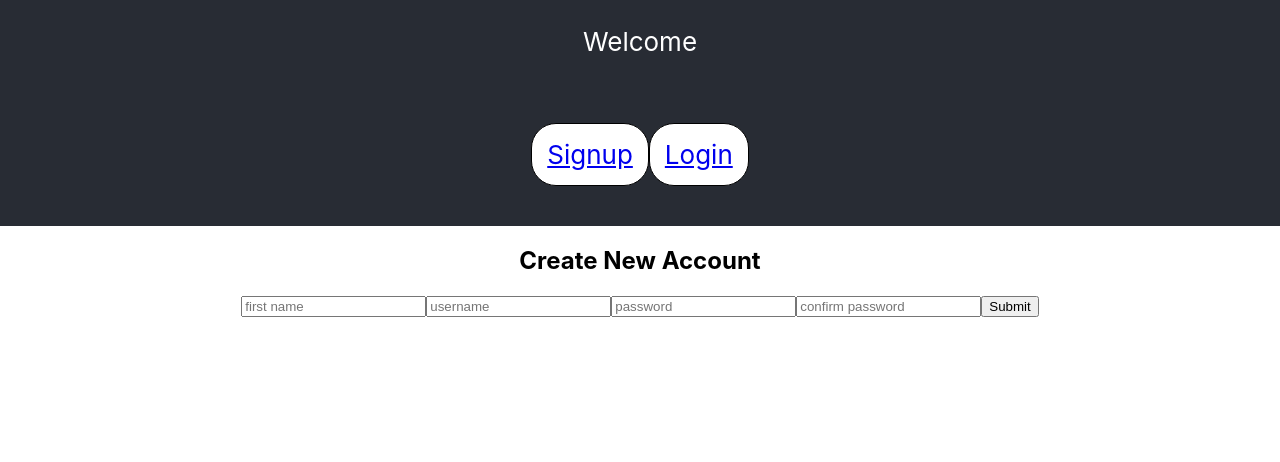
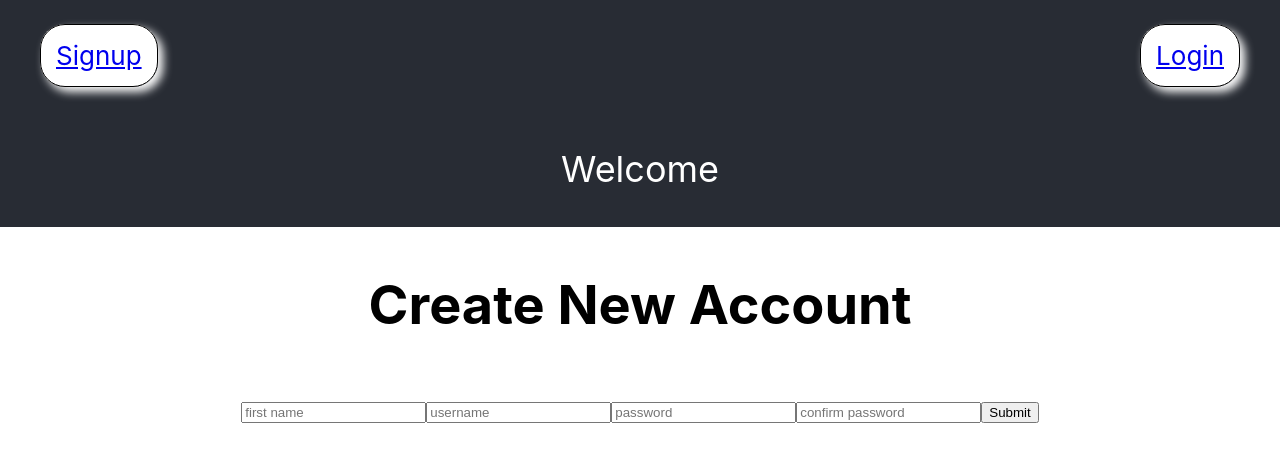
Before and after one commit to sticklercarla/broadway-life-front-end, a React (Create React App) app: page /signup in a window 1280 px wide. Shown: the top 462 px of the page. Built offline with nearby package versions, Linux system fonts and the light colour scheme.

Commit message:
fixed log in issue

```diff
--- a/src/App.css
+++ b/src/App.css
@@ -11,14 +11,13 @@ header{
   background-color: #282c34;
   display: flex;
   flex-direction: column;
-  align-items: center;
-  justify-content: center;
   font-size: calc(10px + 2vmin);
   color: white;
 }
 
 .nav-p, form{
   text-align: center;
+  font-size: calc(20px + 2vmin);
 }
 .nav {
   display: flex;
@@ -34,8 +33,9 @@ header{
 
 .link {
   border: 1px black solid;
+  box-shadow: 5px 5px 10px white;
   border-radius: 25px;
   padding: 15px;
   background-color: white;
-  display: inline-block;
+  /* display: block; */
 }
--- a/src/Components/Nav.js
+++ b/src/Components/Nav.js
@@ -10,12 +10,17 @@ const Nav = props => {
   };
   return (
     <nav className="nav">
+
+        <div className="nav-components">
+            <div>{localStorage.token ? <Link to="/" className="link">Home</Link> : <Link to="/signup" className="link">Signup</Link>}</div>
+            <div>{localStorage.token ? <Link to="/login" onClick={handleLogout} className="link">Logout</Link> : <Link to="/login" className="link">Login</Link>}</div>
+        </div>
         <p className="nav-p">Welcome {props.user ? props.user.name : null }</p>
-        <div className="nav-components">
-            {localStorage.token ? <Link to="/" className="link">Home</Link> : null}
-            {localStorage.token ? null : <Link to="/signup" className="link">Signup</Link>}
-            {localStorage.token ? null : <Link to="/login" className="link">Login</Link>}
-            {localStorage.token ? <Link to="/login" onClick={handleLogout} className="link">Logout</Link> : null}
+        <div className="profile-nav">
+            {localStorage.token ? (<div>Log New Audition</div> ) : null }
+            {localStorage.token ? (<div>View/Edit Auditions</div> ) : null }
+            {localStorage.token ? (<div>View Audition Stats</div> ) : null }
+            {localStorage.token ? (<div>Audition Song Book</div> ) : null }
         </div>
     </nav>
   );
--- a/src/Pages/Login.js
+++ b/src/Pages/Login.js
@@ -12,10 +12,12 @@ class Login extends Component {
 
   handleSubmit = e => {
     e.preventDefault();
-    console.log(this.props)
     const { loginUser } = this.props;
-    loginUser(this.state);
-    this.props.history.push("/profile")
+    loginUser(this.state).then(()=> {
+      if (localStorage.token) {
+        this.props.history.push("/profile")
+      }
+    })
   };
 
   render() {
--- a/src/Pages/Profile.js
+++ b/src/Pages/Profile.js
@@ -1,30 +1,13 @@
 import React from "react";
-import ImageUploader from 'react-images-upload';
 
 class Profile extends React.Component {
 
-  constructor(props) {
-    super(props);
-    this.state = { pictures: [] };
-    this.onDrop = this.onDrop.bind(this);
-  }
-
-  onDrop(picture) {
-    this.setState({
-      pictures: this.state.pictures.concat(picture),
-    })
-  }
-
   render(){
-    return (
-        <ImageUploader
-            withIcon={true}
-            buttonText='Choose images'
-            onChange={this.onDrop}
-            imgExtension={['.jpg', '.gif', '.png', '.gif']}
-            maxFileSize={5242880}
-        />
-    );
+    return(
+      <div>
+        HEY FROM THE PROFILE!!!
+      </div>
+    )
   }
 };
 
--- a/src/Redux/actions.js
+++ b/src/Redux/actions.js
@@ -34,7 +34,7 @@ const profileUserFromDB = () => dispatch => {
   };
 
 const loginUserToDB = user => dispatch => {
-    fetch('http://localhost:3000/login', {
+    return fetch('http://localhost:3000/login', {
         method: "POST",
         headers: {
             "Content-Type": "application/json"
@@ -42,6 +42,10 @@ const loginUserToDB = user => dispatch => {
         body: JSON.stringify(user)
     }).then(res => res.json())
     .then(data => {
+        if (!data.token) {
+            alert("Wrong username of password")
+            return
+        }
         localStorage.token = data.token;
         dispatch(loginUserAction(data.user))
     })
```
Also changed, not shown: src/Redux/pageActions.js (added), src/Redux/pageReducer.js (added).
